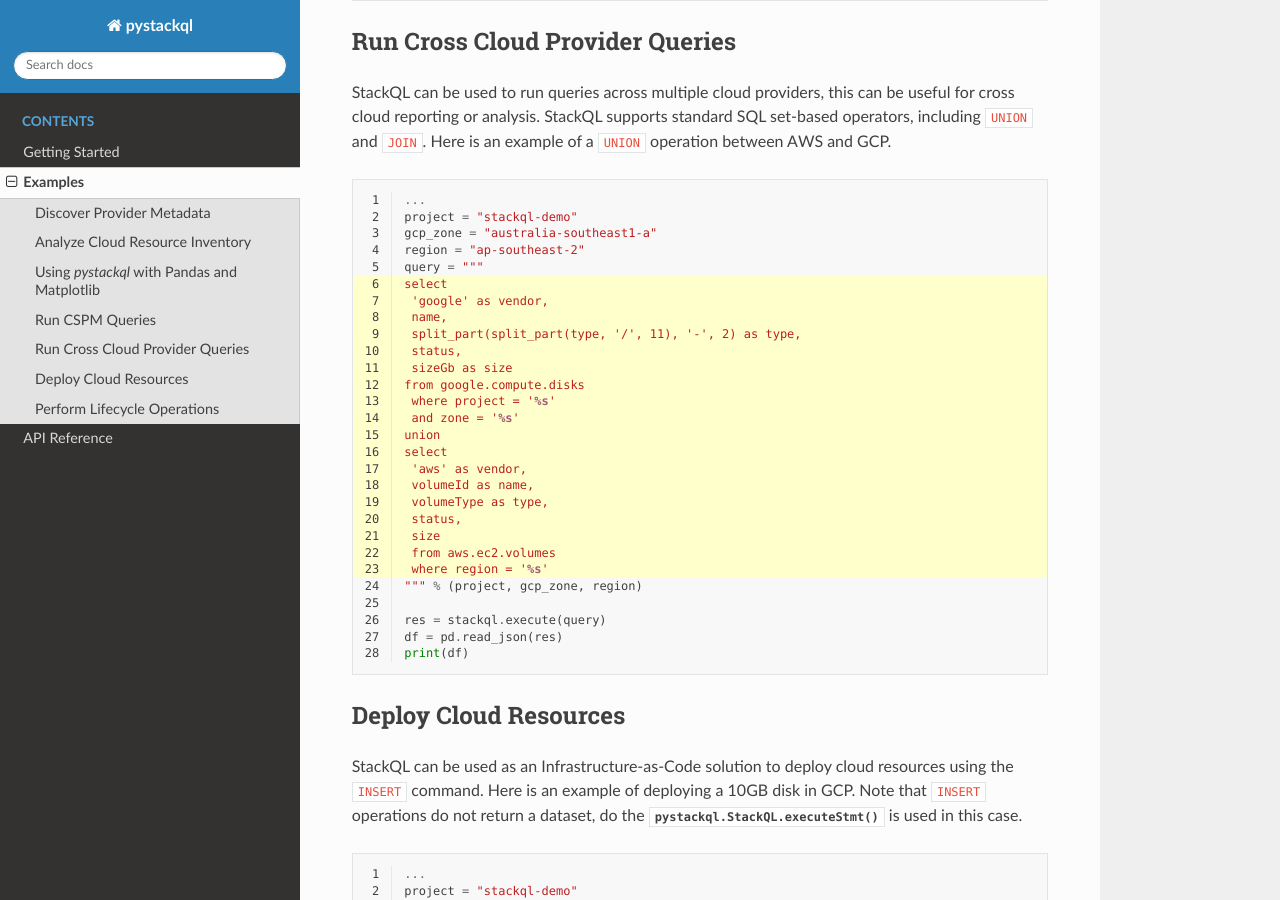
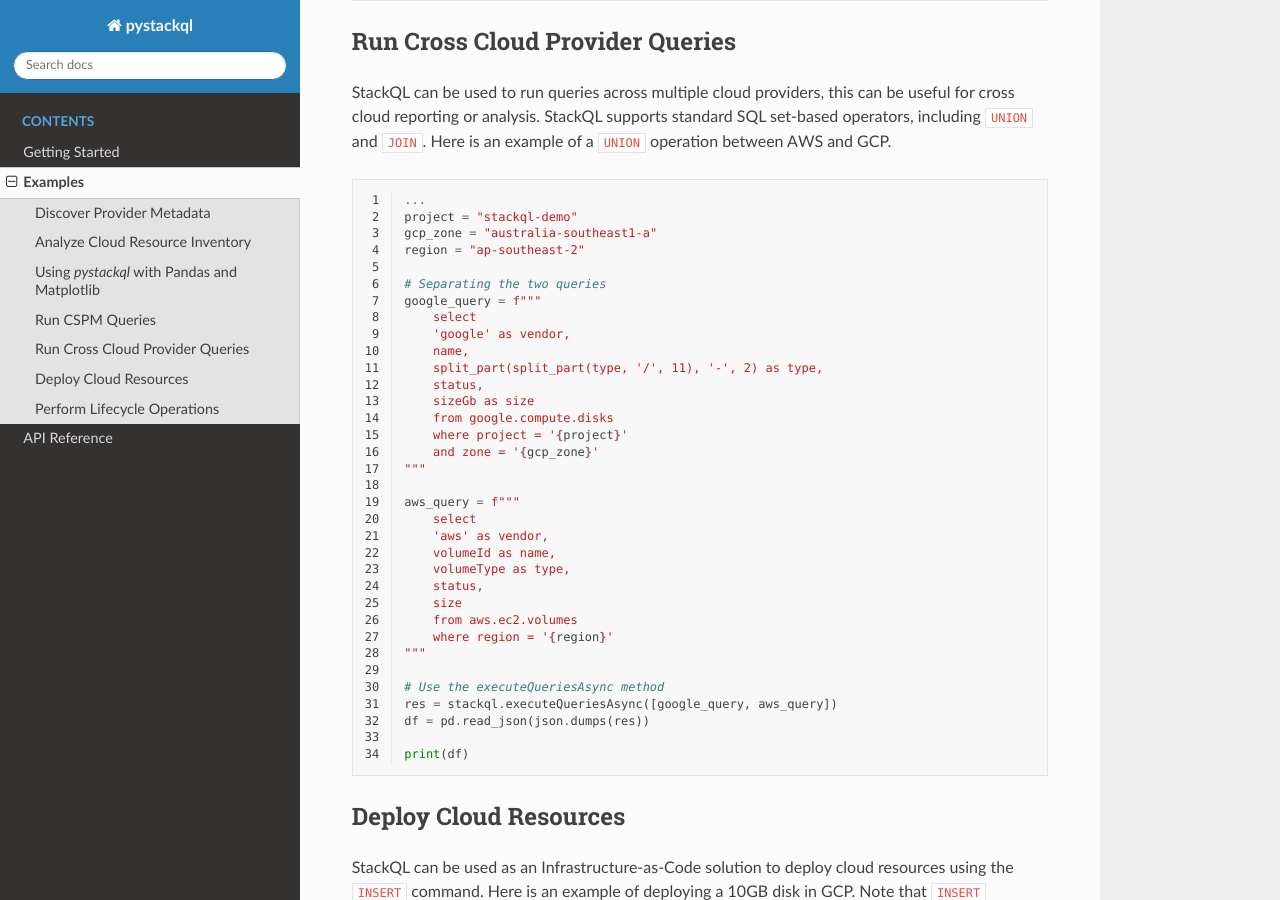
Before and after one commit to stackql/pystackql, a Sphinx documentation site: the page built from docs/source/examples.rst, in a window 1280 px wide and 900 px high, scrolled down 2890 px. Built offline with Sphinx 7.4.7 and the Read the Docs theme 2.0.0, drawn with Linux system fonts in a browser that asks for light colours; some of the changed text lies outside the part shown.

Commit message:
added async method, bumped to 2.0.0

```diff
--- a/README.rst
+++ b/README.rst
@@ -132,4 +132,4 @@ To publish the package to PyPI, run the following command:
 
 ::
 
-    twine upload dist/pystackql-1.5.0.tar.gz
+    twine upload dist/pystackql-2.0.0.tar.gz
--- a/docs/source/conf.py
+++ b/docs/source/conf.py
@@ -25,7 +25,7 @@ author = 'StackQL Studios'
 # The short X.Y version
 version = ''
 # The full version, including alpha/beta/rc tags
-release = '1.5.0'
+release = '2.0.0'
 
 
 # -- General configuration ---------------------------------------------------
@@ -60,7 +60,7 @@ master_doc = 'index'
 #
 # This is also used if you do content translation via gettext catalogs.
 # Usually you set "language" from the command line for these cases.
-language = None
+language = 'en'
 
 # List of patterns, relative to source directory, that match files and
 # directories to ignore when looking for source files.
--- a/docs/source/examples.rst
+++ b/docs/source/examples.rst
@@ -3,7 +3,7 @@ Examples
 
 The following examples demonstrate running a StackQL query against a cloud or SaaS provider and returning the results as a ``pandas.DataFrame``.
 For brevity, the examples below assume that the appropriate imports have been specified and that an instance of the :class:`pystackql.StackQL` has been instantiated with the appropriate provider authentication.
-For more information, see :ref:`auth-overview` and the `StackQL provider docs <https://registry.stackql.io/>`_.
+For more information, see :ref:`auth-overview` and the `StackQL provider docs <https://stackql.io/registry>`_.
 
 .. code-block:: python
 
@@ -59,24 +59,23 @@ StackQL can be used to collect, analyze, summarize and report on cloud resource
 
 .. code-block:: python
     :linenos:
-    :emphasize-lines: 4-12
 
     ...
     regions = ["ap-southeast-2", "us-east-1"]
-    query = """
-    SELECT '%s' as region, instanceType, COUNT(*) as num_instances
-    FROM aws.ec2.instances
-    WHERE region = '%s'
-    GROUP BY instanceType
-    UNION
-    SELECT  '%s' as region, instanceType, COUNT(*) as num_instances
-    FROM aws.ec2.instances
-    WHERE region = '%s'
-    GROUP BY instanceType
-    """ % (regions[0], regions[0], regions[1], regions[1])
 
-    res = stackql.execute(query)
-    df = pd.read_json(res)
+    queries = [
+        f"""
+        SELECT '{region}' as region, instanceType, COUNT(*) as num_instances
+        FROM aws.ec2.instances
+        WHERE region = '{region}'
+        GROUP BY instanceType
+        """
+        for region in regions
+    ]
+
+    res = stackql.executeQueriesAsync(queries)
+    df = pd.read_json(json.dumps(res))
+
     print(df)
 
 Using `pystackql` with Pandas and Matplotlib
@@ -136,36 +134,42 @@ StackQL supports standard SQL set-based operators, including ``UNION`` and ``JOI
 
 .. code-block:: python
     :linenos:
-    :emphasize-lines: 6-23
 
     ...
     project = "stackql-demo"
     gcp_zone = "australia-southeast1-a"
     region = "ap-southeast-2"
-    query = """
-    select
-     'google' as vendor,
-     name,
-     split_part(split_part(type, '/', 11), '-', 2) as type,
-     status,
-     sizeGb as size
-    from google.compute.disks
-     where project = '%s'
-     and zone = '%s'
-    union
-    select
-     'aws' as vendor,
-     volumeId as name,
-     volumeType as type,
-     status,
-     size
-     from aws.ec2.volumes
-     where region = '%s'
-    """ % (project, gcp_zone, region)
 
-    res = stackql.execute(query)
-    df = pd.read_json(res)
+    # Separating the two queries
+    google_query = f"""
+        select
+        'google' as vendor,
+        name,
+        split_part(split_part(type, '/', 11), '-', 2) as type,
+        status,
+        sizeGb as size
+        from google.compute.disks
+        where project = '{project}'
+        and zone = '{gcp_zone}'
+    """
+
+    aws_query = f"""
+        select
+        'aws' as vendor,
+        volumeId as name,
+        volumeType as type,
+        status,
+        size
+        from aws.ec2.volumes
+        where region = '{region}'
+    """
+
+    # Use the executeQueriesAsync method
+    res = stackql.executeQueriesAsync([google_query, aws_query])
+    df = pd.read_json(json.dumps(res))
+
     print(df)
+
 
 Deploy Cloud Resources
 **********************
--- a/setup.py
+++ b/setup.py
@@ -10,7 +10,7 @@ with open('LICENSE') as f:
 
 setup(
     name='pystackql',
-    version='1.5.0',
+    version='2.0.0',
     description='A Python interface for StackQL',
     long_description=readme,
     author='Jeffrey Aven',
```
Also changed, not shown: other parts of docs/source/examples.rst (+0 -1 lines), CHANGELOG.md (+6 -0 lines), docs/source/intro.rst (+27 -1 lines), pystackql/__init__.py (+29 -1 lines), 6 other files.
